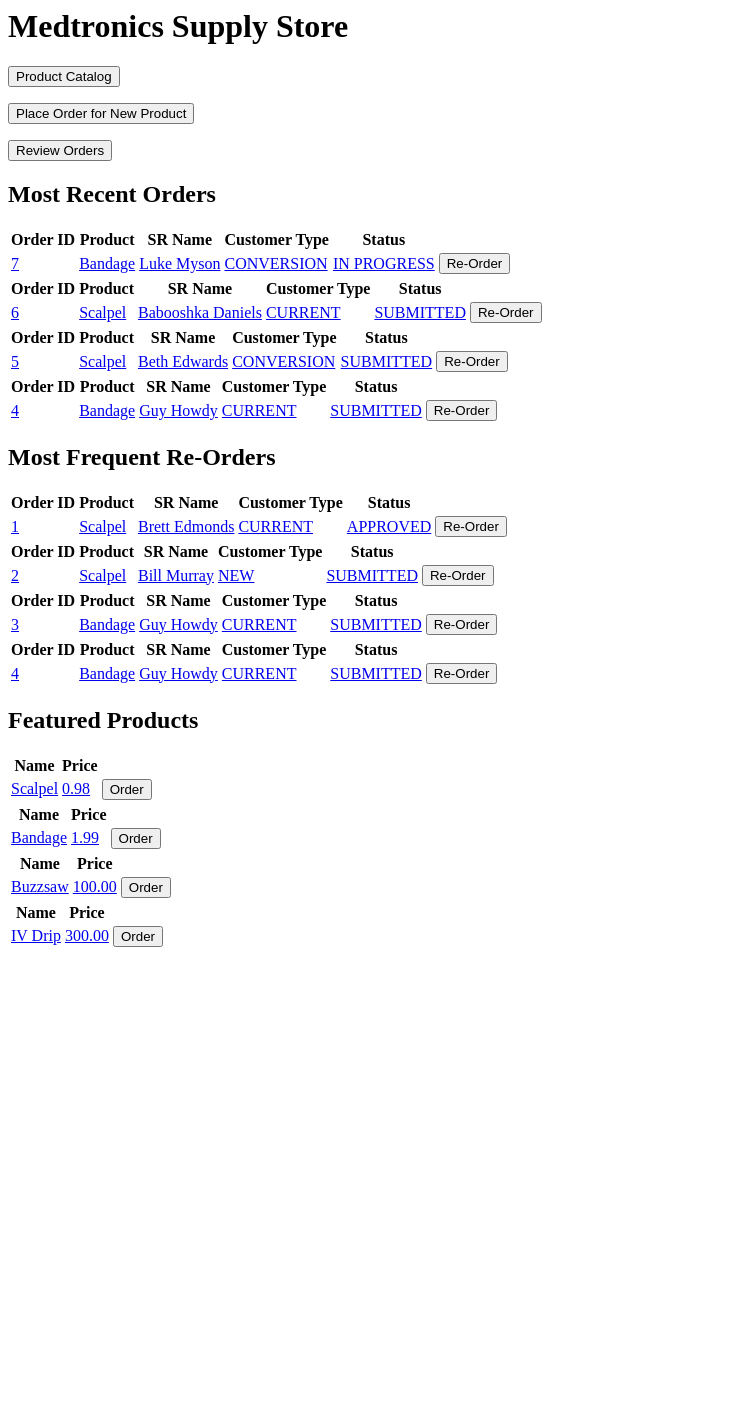
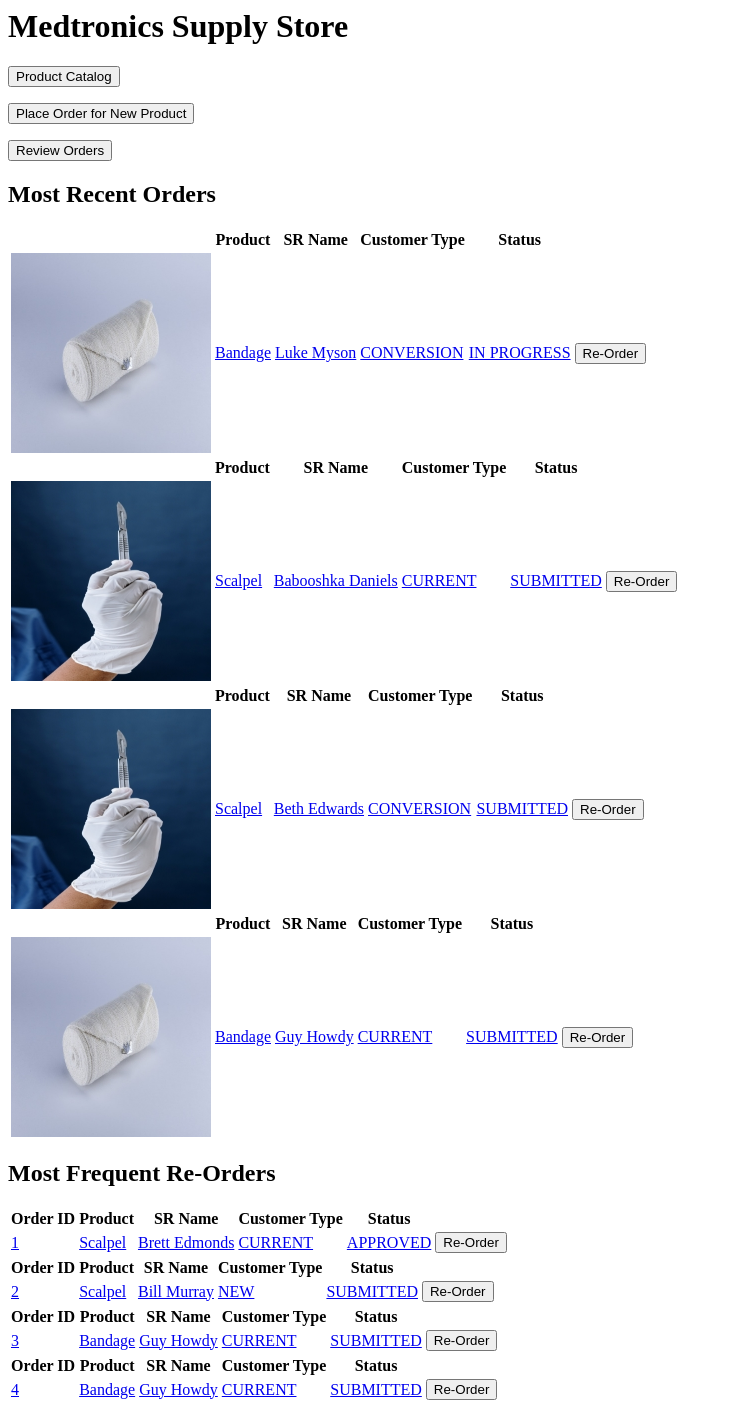
Before and after one commit to SunnykMoore/Project-Mars, a Django app: page / in a window 1280 px wide. Shown: the top 1402 px of the page, without its empty margins (0-732 px from the left). Before the commit the page ends 947 px from the top, so only its background shows below. Run offline with Django 3.2, Linux system fonts and the light colour scheme; data comes from the database, SQL or seed files in the repository.

Commit message:
Added images to orders on main page, removed id.

```diff
--- a/HelloDjango/templates/home.html
+++ b/HelloDjango/templates/home.html
@@ -13,7 +13,7 @@
 	<table>
     <thead>
         <tr>
-        <th>Order ID</th>
+        <th></th>
         <th>Product</th>
         <th>SR Name</th>
         <th>Customer Type</th>
@@ -23,7 +23,7 @@
     </thead>
     <tbody>
     <tr>
-        <td><a href="/orders/{{ order.id }}">{{ order.id }}</a></td>
+        <td><a href="/orders/{{ order.id }}"><img src="{{ order.product.image.url }}" width=200 height=200></a></td>
         <td><a href="/orders/{{ order.id }}">{{ order.product }}</a></td>
         <td><a href="/orders/{{ order.id }}">{{ order.SR_first_name }} {{ order.SR_last_name }}</a></td>
         <td><a href="/orders/{{ order.id }}">{{ order.customer_type }}</a></td>
```
